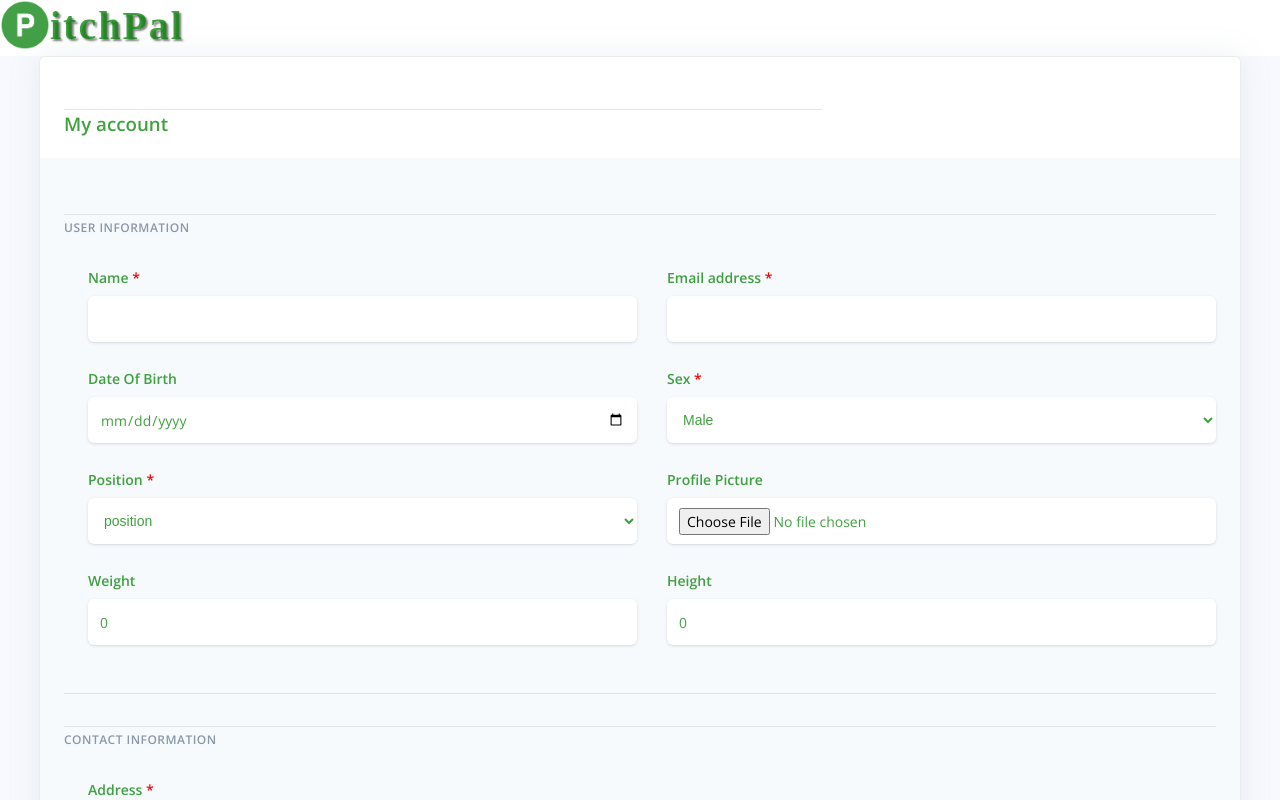
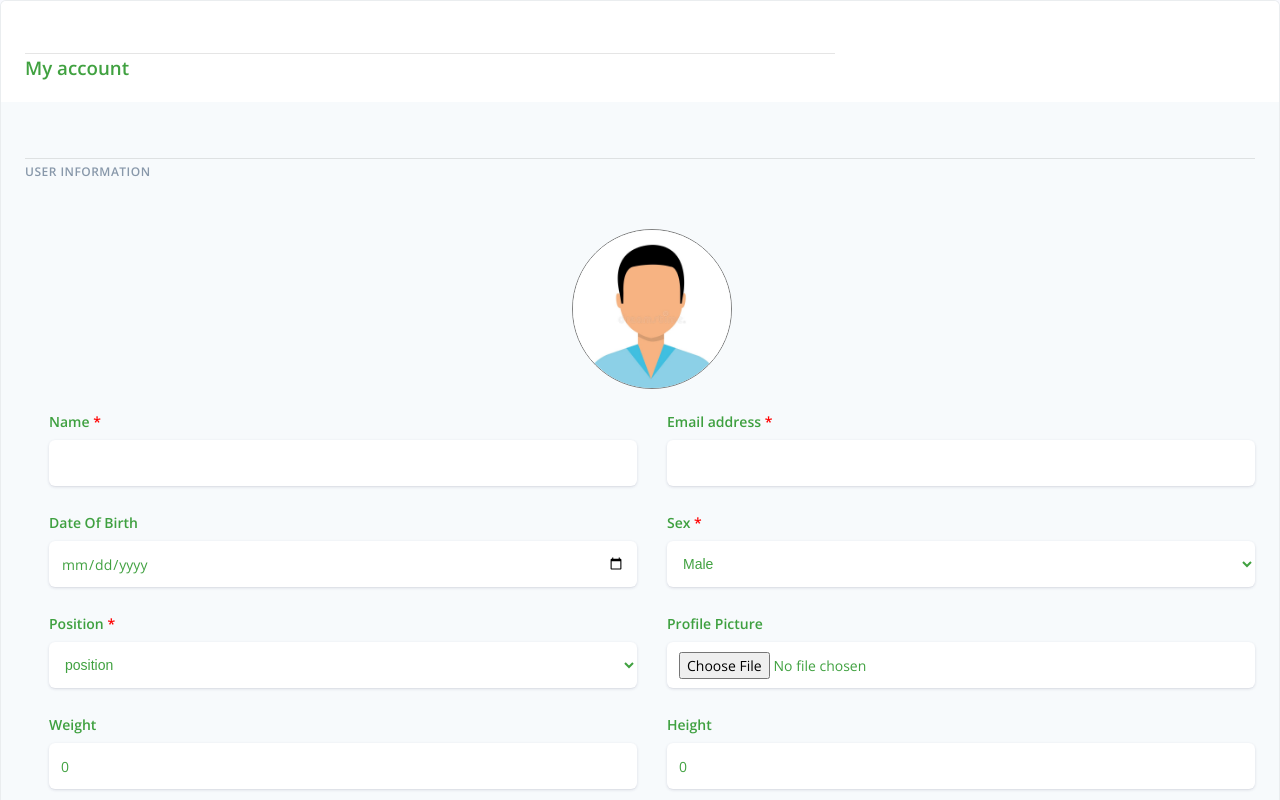
Before and after one commit to mhmdkhlf/PitchPal-Capstone-Project, a Vue app in the folder frontend_web/: page /first-profile in a window 1280 px wide. Shown: the top 800 px of the page. Built offline with nearby package versions, Linux system fonts and the light colour scheme.

Commit message:
pf styling done finaly

```diff
--- a/frontend_web/src/App.vue
+++ b/frontend_web/src/App.vue
@@ -1,12 +1,15 @@
 <template>
   <!-- <loader /> -->
   <router-view />
+  <!-- <pf /> -->
 </template>
 <script>
 //import loader from "./components/loader.vue";
+//import pf from "@/components/profilePicture.vue";
 export default {
   // components: {
-  //   loader,
+  //   //loader,
+  //   pf,
   // },
 };
 </script>
--- a/frontend_web/src/components/firstTimeProfile.vue
+++ b/frontend_web/src/components/firstTimeProfile.vue
@@ -3,10 +3,11 @@
     href="https://fonts.googleapis.com/css?family=Open+Sans:300,400,600,700"
     rel="stylesheet"
   />
-  <logo />
+  <!-- <logo /> -->
+
   <div class="body">
     <div class="main-content">
-      <div class="container-fluid mt--7">
+      <div class="container-fluid">
         <div class="row">
           <div class="col-xl-8 order-xl-1">
             <div class="card bg-secondary shadow">
@@ -26,6 +27,9 @@
                     User information
                   </h6>
                   <div class="pl-lg-4">
+                    <div class="row pf">
+                      <profilePicture />
+                    </div>
                     <div class="row">
                       <div class="col-lg-6">
                         <div class="form-group focused">
@@ -60,6 +64,7 @@
                         </div>
                       </div>
                     </div>
+
                     <div class="row">
                       <div class="col-lg-6">
                         <div class="form-group focused">
@@ -241,11 +246,11 @@
   </div>
 </template>
 <script>
-import logo from "./logo.vue";
+import profilePicture from "./profilePicture.vue";
 export default {
   name: "FirstprofileComponent",
   components: {
-    logo,
+    profilePicture,
   },
   data() {
     return {
@@ -253,7 +258,7 @@ export default {
       email: sessionStorage.getItem("user"),
       phoneNumber: "",
       location: "",
-      age: 0,
+      dateOfBirth: 0,
       picture: "",
       height: 0,
       weight: 0,
@@ -329,6 +334,12 @@ export default {
 .required:after {
   content: " *";
   color: red;
+}
+.pf {
+  height: auto;
+  margin: 0 auto;
+
+  position: relative;
 }
 
 html {
@@ -595,11 +606,12 @@ a > code {
 }
 
 .container-fluid {
+  height: 100% !important;
   width: 100%;
   margin-right: auto;
   margin-left: auto;
-  padding-right: 15px;
-  padding-left: 15px;
+  /* padding-right: 15px;
+  padding-left: 15px; */
 }
 
 .row {
@@ -791,22 +803,6 @@ button.bg-white:focus {
   border: 0 !important;
 }
 
-.rounded-circle {
-  border-radius: 50% !important;
-}
-
-.d-flex {
-  display: flex !important;
-}
-
-.justify-content-center {
-  justify-content: center !important;
-}
-
-.justify-content-between {
-  justify-content: space-between !important;
-}
-
 .align-items-center {
   align-items: center !important;
 }
@@ -817,21 +813,8 @@ button.bg-white:focus {
   }
 }
 
-.float-right {
-  float: right !important;
-}
-
-.shadow,
-.card-profile-image img {
-  box-shadow: 0 0 2rem 0 rgba(136, 152, 170, 0.15) !important;
-}
-
 .mb-0 {
   margin-bottom: 0 !important;
-}
-
-.mr-2 {
-  margin-right: 0.5rem !important;
 }
 
 .mt-4,
@@ -839,75 +822,15 @@ button.bg-white:focus {
   margin-top: 1.5rem !important;
 }
 
-.mr-4 {
-  margin-right: 1.5rem !important;
-}
-
 .mb-4,
 .my-4 {
   margin-bottom: 1.5rem !important;
-}
-
-.mb-5 {
-  margin-bottom: 3rem !important;
-}
-
-.mt--7 {
-  margin-top: 3.5rem !important;
-}
-
-.pt-0 {
-  padding-top: 0 !important;
-}
-
-.pb-0 {
-  padding-bottom: 0 !important;
-}
-
-.pt-8 {
-  padding-top: 8rem !important;
-}
-
-.m-auto {
-  margin: auto !important;
-}
-
-@media (min-width: 768px) {
-  .mt-md-5 {
-    margin-top: 3rem !important;
-  }
-
-  .pt-md-4 {
-    padding-top: 1.5rem !important;
-  }
-
-  .pb-md-4 {
-    padding-bottom: 1.5rem !important;
-  }
 }
 
 @media (min-width: 992px) {
   .pl-lg-4 {
     padding-left: 1.5rem !important;
   }
-}
-
-@media (min-width: 1200px) {
-  .mb-xl-0 {
-    margin-bottom: 0 !important;
-  }
-}
-
-.text-right {
-  text-align: right !important;
-}
-
-.text-center {
-  text-align: center !important;
-}
-
-.font-weight-light {
-  font-weight: 300 !important;
 }
 
 .text-muted {
@@ -1017,13 +940,7 @@ button.bg-white:focus {
 
 .main-content {
   position: relative;
-}
-
-@media (min-width: 768px) {
-  .main-content .container-fluid {
-    padding-right: 39px !important;
-    padding-left: 39px !important;
-  }
+  height: 100% !important;
 }
 
 .form-control-label {
--- /dev/null
+++ b/frontend_web/src/components/profilePicture.vue
@@ -0,0 +1,83 @@
+<template lang="">
+  <div class="all">
+    <div
+      class="profile-pic-div"
+      @mouseenter="showButton()"
+      @mouseleave="rmvButton()"
+    >
+      <img src="../assets/images/image.jpg" id="photo" />
+      <input type="file" id="file" />
+      <label for="file" id="uploadBtn" ref="button">Choose Photo</label>
+    </div>
+  </div>
+</template>
+<script>
+export default {
+  name: "profilePicture",
+  methods: {
+    showButton() {
+      this.$refs.button.style.display = "block";
+    },
+    rmvButton() {
+      this.$refs.button.style.display = "none";
+    },
+  },
+};
+</script>
+<style lang="css" scoped>
+* {
+  margin: 0;
+  padding: 0;
+  box-sizing: border-box;
+}
+
+.all {
+  padding: 100px;
+  width: 100%;
+}
+
+h1 {
+  font-family: sans-serif;
+  text-align: center;
+  font-size: 30px;
+  color: #222;
+}
+
+.profile-pic-div {
+  height: 160px;
+  width: 160px;
+  position: absolute;
+  top: 50%;
+  left: 50%;
+  transform: translate(-50%, -50%);
+  border-radius: 50%;
+  overflow: hidden;
+  border: 1px solid grey;
+}
+
+#photo {
+  height: 100%;
+  width: 100%;
+}
+
+#file {
+  display: none;
+}
+
+#uploadBtn {
+  height: 40px;
+  width: 100%;
+  position: absolute;
+  bottom: 0;
+  left: 50%;
+  transform: translateX(-50%);
+  text-align: center;
+  background: rgba(0, 0, 0, 0.7);
+  color: wheat;
+  line-height: 30px;
+  font-family: sans-serif;
+  font-size: 15px;
+  cursor: pointer;
+  display: none;
+}
+</style>
```
Also changed, not shown: frontend_web/src/assets/images/image.jpg (added).
